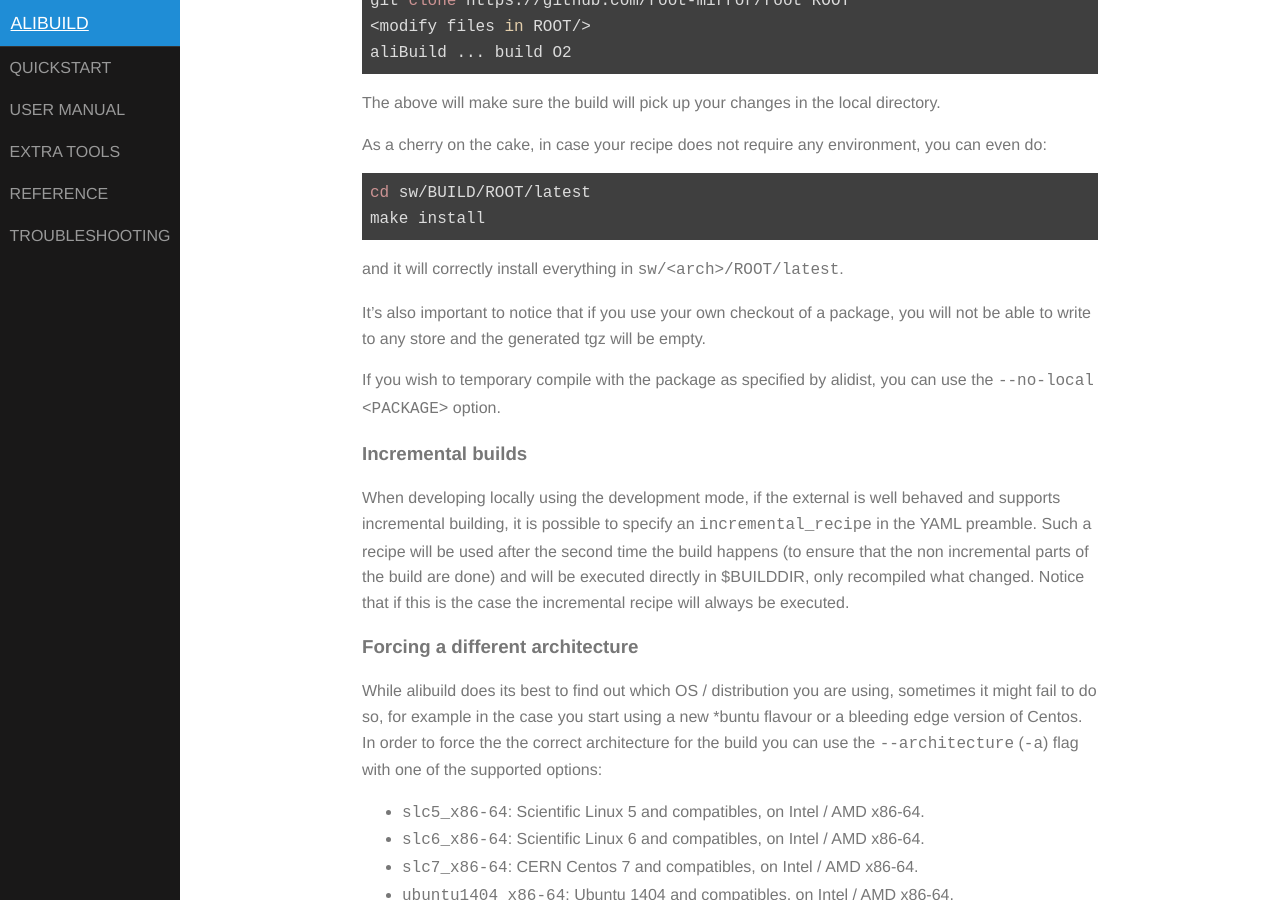
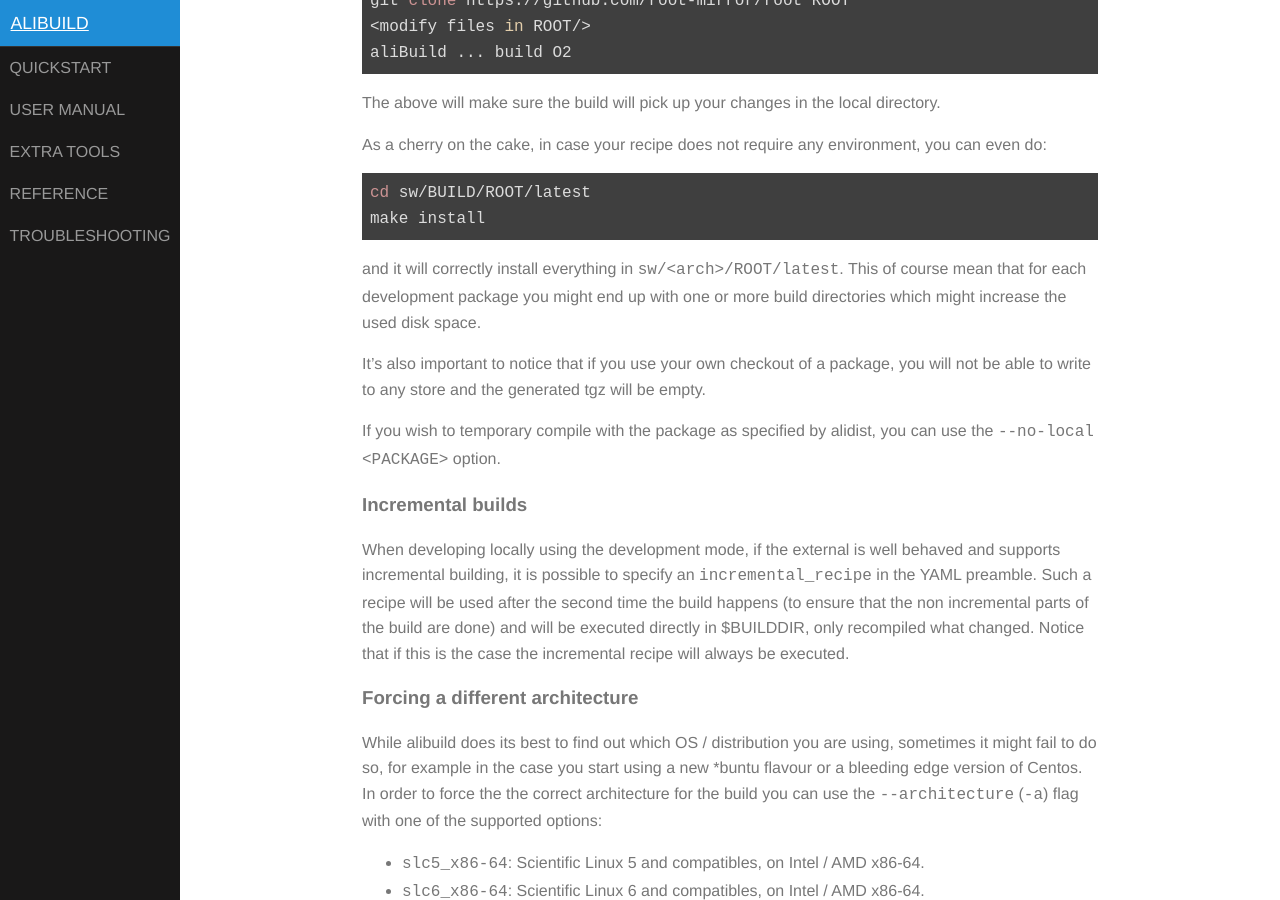
Before and after one commit to alisw/alibuild, a Jekyll site: the page built from user.markdown, in a window 1280 px wide and 900 px high, scrolled down 2353 px. Built offline with Jekyll 4.4.1, drawn with Linux system fonts in a browser that asks for light colours.

Commit message:
Explain drawbacks of development packages

```diff
--- a/user.markdown
+++ b/user.markdown
@@ -108,6 +108,9 @@ you can even do:
     make install
 
 and it will correctly install everything in `sw/<arch>/ROOT/latest`.
+This of course mean that for each development package you might end up
+with one or more build directories which might increase the used disk
+space.
 
 It's also important to notice that if you use your own checkout of a
 package, you will not be able to write to any store and the generated
```
